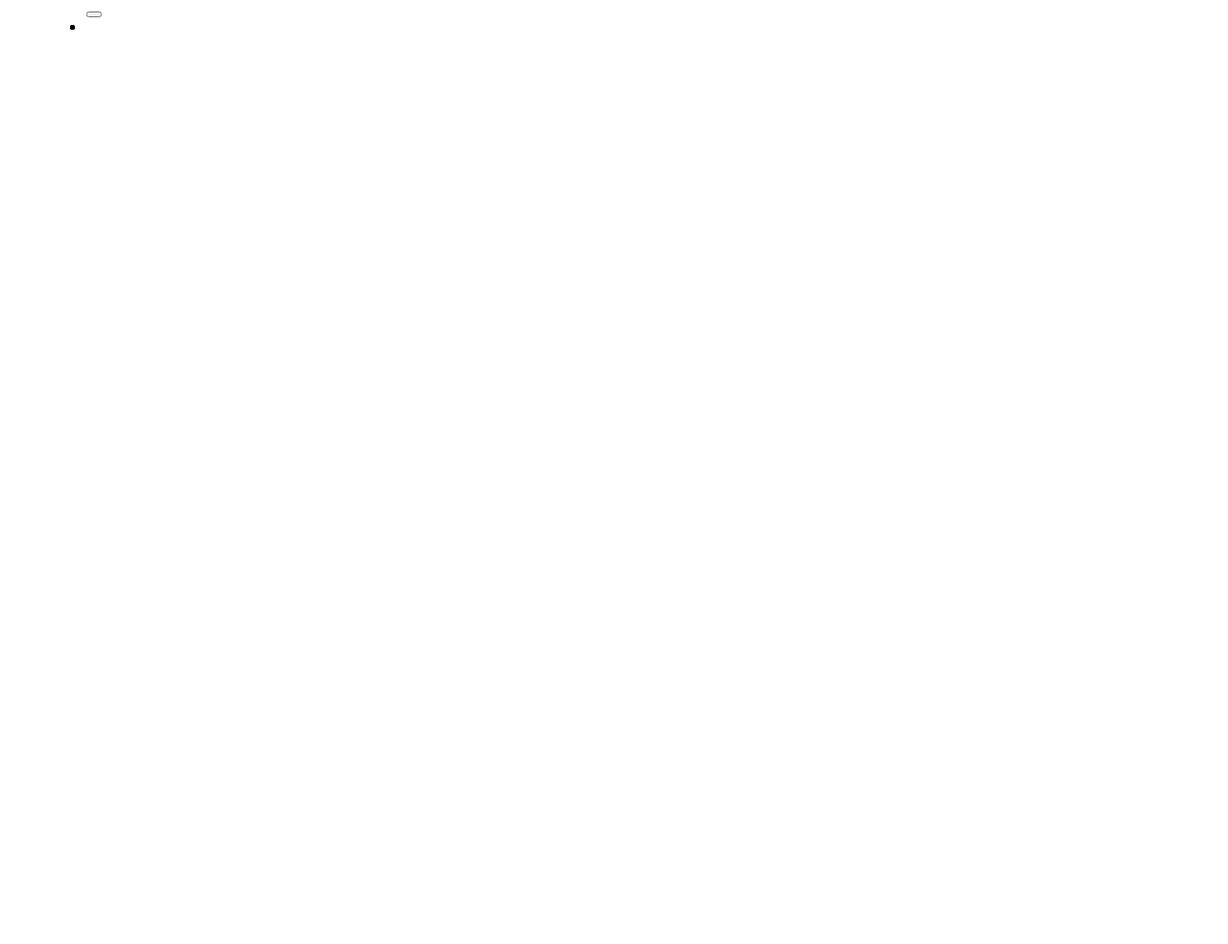
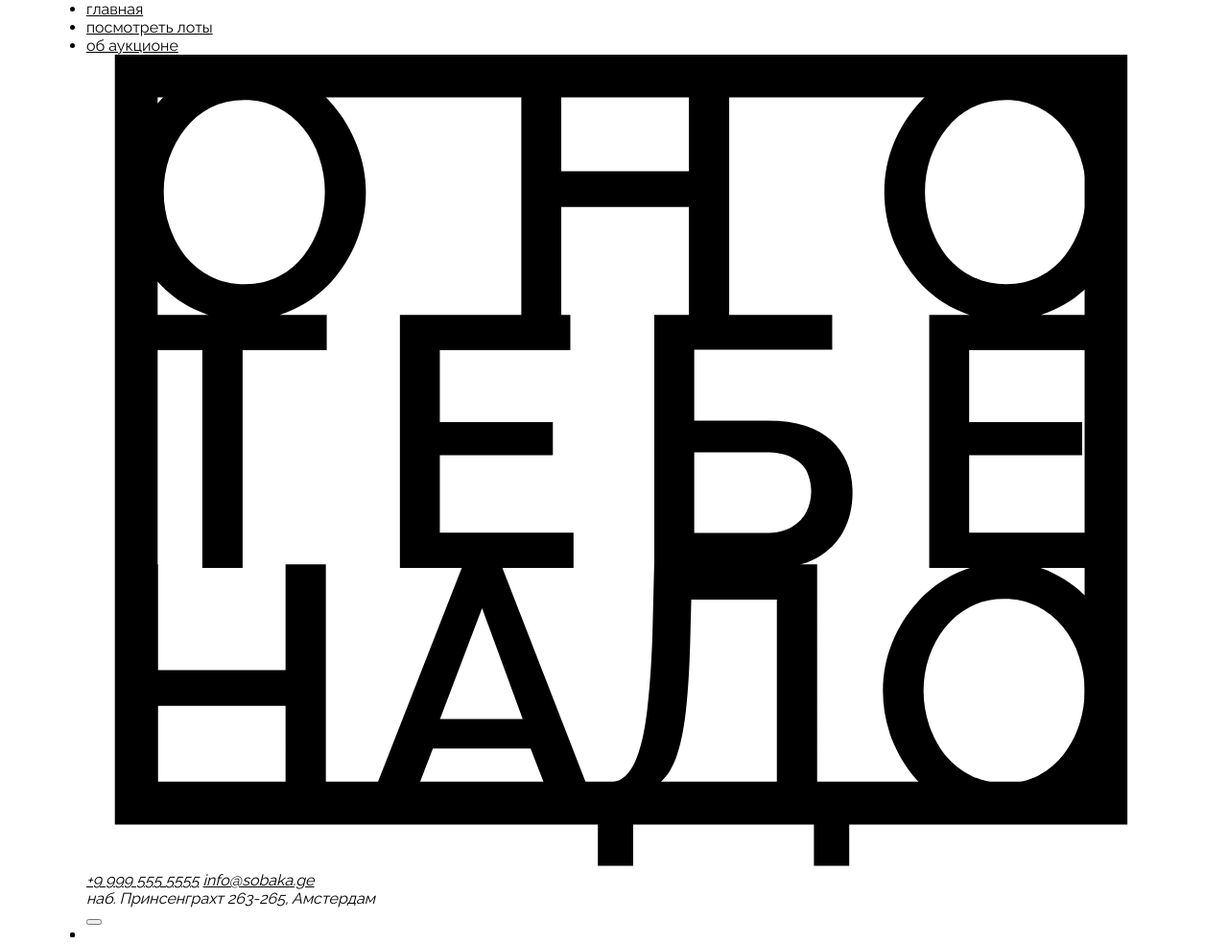
Before and after one commit to Linzelt/ono-tebe-nado-ad, a plain HTML site: page index.html in a window 1280 px wide. Shown: the whole page at 96% size. Before the commit the page ends 800 px from the top, so only its background shows below. Drawn offline with Linux system fonts and the light colour scheme.

Commit message:
Добавлено содержимое шапки

```diff
--- a/index.html
+++ b/index.html
@@ -10,10 +10,32 @@
     <link rel="stylesheet" href="./styles/style.css" />
   </head>
   <body>
-    <header class="header">
-      <nav class="header__menu"></nav>
-      <a class="header__logo"></a>
-      <address class="address header__address"></address>
+        <header class="header">
+      <nav class="header__menu">
+        <ul class="header__links-list">
+          <li class="header__links-list-item header__links-list-item_no-bullit">
+            <a class="header__link header__link_active" href="#">главная</a>
+          </li>
+          <li class="header__links-list-item">
+            <a class="header__link" href="#lots">посмотреть лоты</a>
+          </li>
+          <li class="header__links-list-item">
+            <a class="header__link" href="#about">об аукционе</a>
+          </li>
+        </ul>
+      </nav>
+      <a class="header__logo">
+        <img
+          class="header__logo-image"
+          src="./images/logo-black.svg"
+          alt="Логотип аукциона «Оно тебе надо»"
+        />
+      </a>
+      <address class="address header__address">
+        <a class="address__link" href="tel:+99995555555">+9 999 555 5555</a>
+        <a class="address__link" href="mailto:info@sobaka.ge">info@sobaka.ge</a>
+        <p class="address__text">наб. Принсенграхт 263-265, Амстердам</p>
+      </address>
     </header>
 
     <main>
@@ -25,7 +47,7 @@
         </div>
       </section>
 
-      <section class="lots">
+      <section class="lots" id = "lots">
         <h2 class="lots__heading"></h2>
         <ul class="lots__card-list">
           <li class="lots__card-list-item">
@@ -47,7 +69,7 @@
         <a class="lots__look-more-link" href="#"></a>
       </section>
 
-      <section class="about">
+      <section class="about" id = "about">
         <div class="about__column"></div>
         <div class="about__column">
           <h2 class="about__title"></h2>
```
